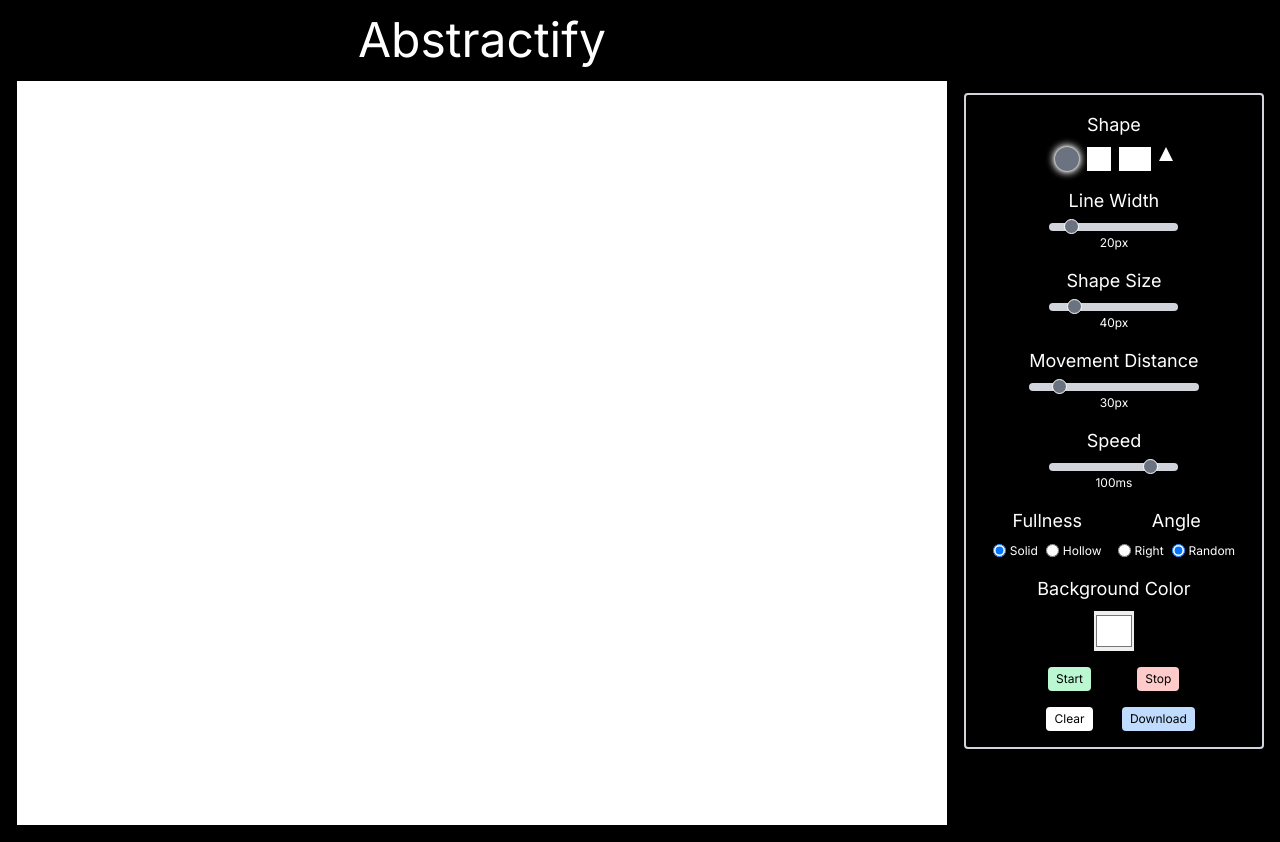
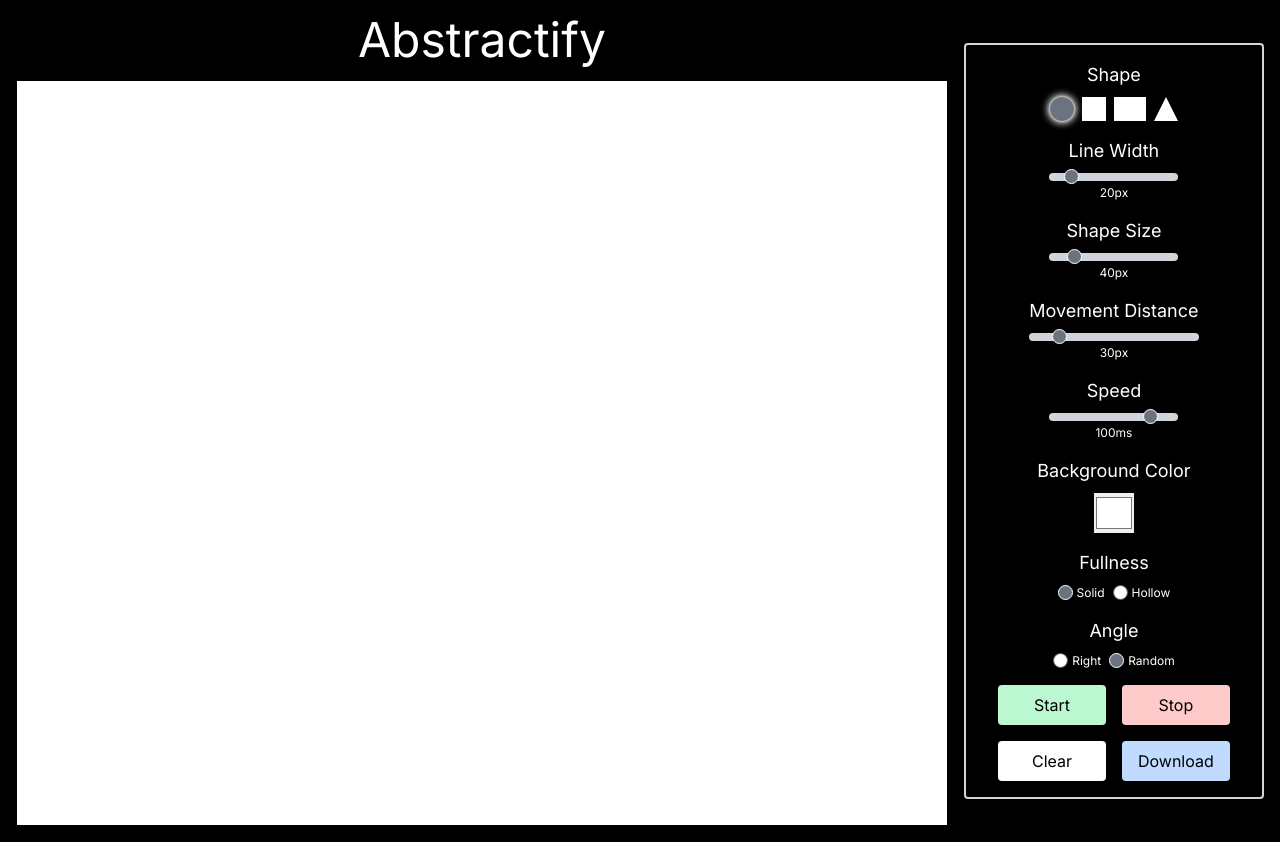
Before and after one commit to Joseph-McGarry/personalpage, a Next.js app in the folder personalpage/: page /projects/randomwalk in a window 1280 px wide. Built offline with nearby package versions, Linux system fonts and the light colour scheme.

Commit message:
fixed some formatting issues in toolbar on abstractify. large screen toolbar is on right side of screen. medium and small it moves to a row at the bottom of the canvas.

```diff
--- a/personalpage/app/projects/randomwalk/page.tsx
+++ b/personalpage/app/projects/randomwalk/page.tsx
@@ -76,7 +76,7 @@ const RandomWalkPage: React.FC = () => {
             Abstractify
           </a>
         </h1>
-        <div
+      <div
           className="canvas-container"
           style={{ backgroundColor: bgColor }}
         >
@@ -97,6 +97,7 @@ const RandomWalkPage: React.FC = () => {
       </div>
 
       {/* Toolbar */}
+
       <div className="p-4 border-2 rounded border-gray-300 flex flex-row flex-wrap justify-center items-start w-full lg:w-80 mt-4 lg:mt-0 lg:ml-4">
         {/* Shape Selector */}
         <div className="flex flex-col items-center mx-2 mb-4">
@@ -154,10 +155,10 @@ const RandomWalkPage: React.FC = () => {
               style={{
                 width: 0,
                 height: 0,
-                borderLeft: '7px solid transparent',
-                borderRight: '7px solid transparent',
+                borderLeft: '12px solid transparent',
+                borderRight: '12px solid transparent',
                 borderBottom:
-                  shape === 'triangle' ? '14px solid #6b7280' : '14px solid white',
+                  shape === 'triangle' ? '24px solid #6b7280' : '24px solid white',
                 filter:
                   shape === 'triangle'
                     ? 'drop-shadow(0 0 4px rgb(255, 255, 255)) drop-shadow(0 0 1px rgb(255, 255, 255))'
@@ -166,6 +167,7 @@ const RandomWalkPage: React.FC = () => {
             ></div>
           </div>
         </div>
+
 
         {/* Line Width Selector */}
         <div className="flex flex-col items-center mx-2 mb-4">
@@ -176,7 +178,7 @@ const RandomWalkPage: React.FC = () => {
             max="150"
             value={lineWidth}
             onChange={(e) => setLineWidth(Number(e.target.value))}
-            className="custom-slider line-width w-24"
+            className="custom-slider line-width"
           />
           <span className="text-center mt-1 text-xs">{lineWidth}px</span>
         </div>
@@ -190,7 +192,7 @@ const RandomWalkPage: React.FC = () => {
             max="200"
             value={shapeSize}
             onChange={(e) => setShapeSize(Number(e.target.value))}
-            className="custom-slider shape-size w-24"
+            className="custom-slider shape-size"
           />
           <span className="text-center mt-1 text-xs">{shapeSize}px</span>
         </div>
@@ -204,7 +206,7 @@ const RandomWalkPage: React.FC = () => {
             max="200"
             value={distance}
             onChange={(e) => setDistance(Number(e.target.value))}
-            className="custom-slider movement-distance w-24"
+            className="custom-slider movement-distance"
           />
           <span className="text-center mt-1 text-xs">{distance}px</span>
         </div>
@@ -220,9 +222,19 @@ const RandomWalkPage: React.FC = () => {
             onChange={(e) =>
               setSpeed(500 - (Number(e.target.value) / 100) * (500 - 10))
             }
-            className="custom-slider speed w-24"
+            className="custom-slider speed"
           />
           <span className="text-center mt-1 text-xs">{speed.toFixed(0)}ms</span>
+        </div>
+        {/* Background Color Selector */}
+        <div className="flex flex-col items-center mx-2 mb-4">
+          <h3 className="text-sm md:text-md lg:text-lg mb-2 text-center">Background Color</h3>
+            <input
+              type="color"
+              value={bgColor}
+              onChange={(e) => setBgColor(e.target.value)}
+              className="w-10 h-10"
+          />
         </div>
 
         {/* Fullness Selector */}
@@ -231,6 +243,7 @@ const RandomWalkPage: React.FC = () => {
           <div className="flex flex-row items-center space-x-2">
             <label className="flex items-center text-xs">
               <input
+                id="random-selector"
                 type="radio"
                 value="filled"
                 checked={fullness === 'filled'}
@@ -241,6 +254,7 @@ const RandomWalkPage: React.FC = () => {
             </label>
             <label className="flex items-center text-xs">
               <input
+                id="random-selector"
                 type="radio"
                 value="outlined"
                 checked={fullness === 'outlined'}
@@ -258,6 +272,7 @@ const RandomWalkPage: React.FC = () => {
           <div className="flex flex-row items-center space-x-2">
             <label className="flex items-center text-xs">
               <input
+                id="random-selector"
                 type="radio"
                 value="right-angles"
                 checked={angleMode === 'right-angles'}
@@ -268,6 +283,7 @@ const RandomWalkPage: React.FC = () => {
             </label>
             <label className="flex items-center text-xs">
               <input
+                id="random-selector"
                 type="radio"
                 value="random"
                 checked={angleMode === 'random'}
@@ -279,41 +295,40 @@ const RandomWalkPage: React.FC = () => {
           </div>
         </div>
 
-        {/* Background Color Selector */}
-        <div className="flex flex-col items-center mx-2 mb-4">
-          <h3 className="text-sm md:text-md lg:text-lg mb-2 text-center">Background Color</h3>
-          <input
-            type="color"
-            value={bgColor}
-            onChange={(e) => setBgColor(e.target.value)}
-            className="w-10 h-10"
-          />
-        </div>
+
 
         {/* Control Buttons */}
-        <div className="grid grid-cols-2 md:grid-cols-1 lg:grid-cols-2 place-items-center gap-4">
+        <div className="grid grid-cols-2 md:grid-row-1 lg:grid-cols-2 place-items-center gap-4">
         {/* <div className="flex flex-row space-x-2 mx-2 mt-2"> */}
           <button
             onClick={handleStart}
-            className="px-2 py-1 bg-green-200 text-black rounded hover:bg-green-300 text-xs"
+            // className="px-2 py-1 bg-green-200 text-black rounded hover:bg-green-300 text-xs"
+            className="w-full md:flex-1 px-4 py-2 bg-green-200 text-black rounded hover:bg-green-300"
+            style={{ minWidth: '45%' }}
           >
             Start
           </button>
           <button
             onClick={handleStop}
-            className="px-2 py-1 bg-red-200 text-black rounded hover:bg-red-300 text-xs"
+            // className="px-2 py-1 bg-red-200 text-black rounded hover:bg-red-300 text-xs"
+            className="w-full md:flex-1 px-4 py-2 bg-red-200 text-black rounded hover:bg-red-300"
+            style={{ minWidth: '45%' }}
           >
             Stop
           </button>
           <button
             onClick={handleClear}
-            className="px-2 py-1 bg-white text-black rounded hover:bg-gray-200 text-xs"
+            // className="px-2 py-1 bg-white text-black rounded hover:bg-gray-200 text-xs"
+            className="w-full md:flex-1 px-4 py-2 bg-white text-black rounded hover:bg-gray-200"
+            style={{ minWidth: '45%' }}
           >
             Clear
           </button>
           <button
             onClick={handleDownload}
-            className="px-2 py-1 bg-blue-200 text-black rounded hover:bg-blue-300 text-xs"
+            // className="px-2 py-1 bg-blue-200 text-black rounded hover:bg-blue-300 text-xs"
+            className="w-full md:flex-1 px-4 py-2 bg-blue-200 text-black rounded hover:bg-blue-300"
+            style={{ minWidth: '45%' }}
           >
             Download
           </button>
```
